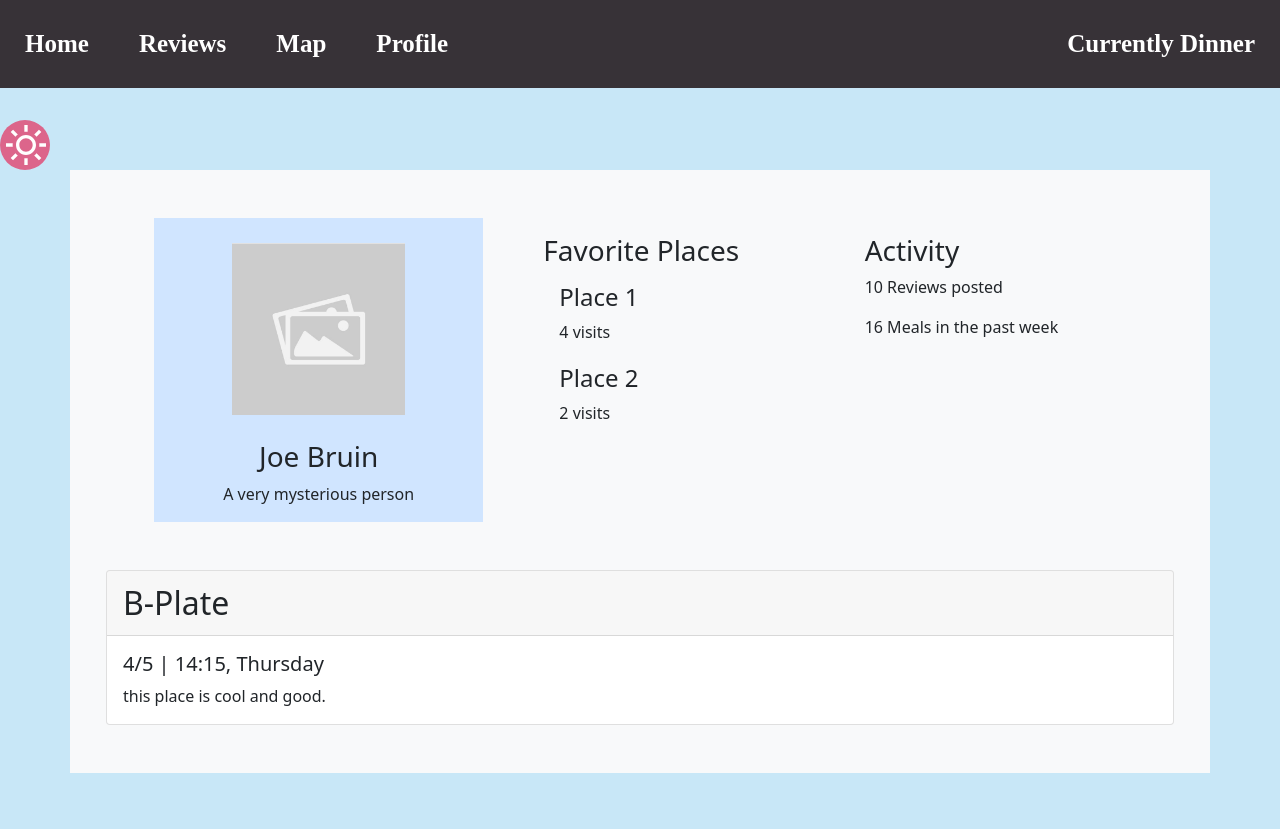
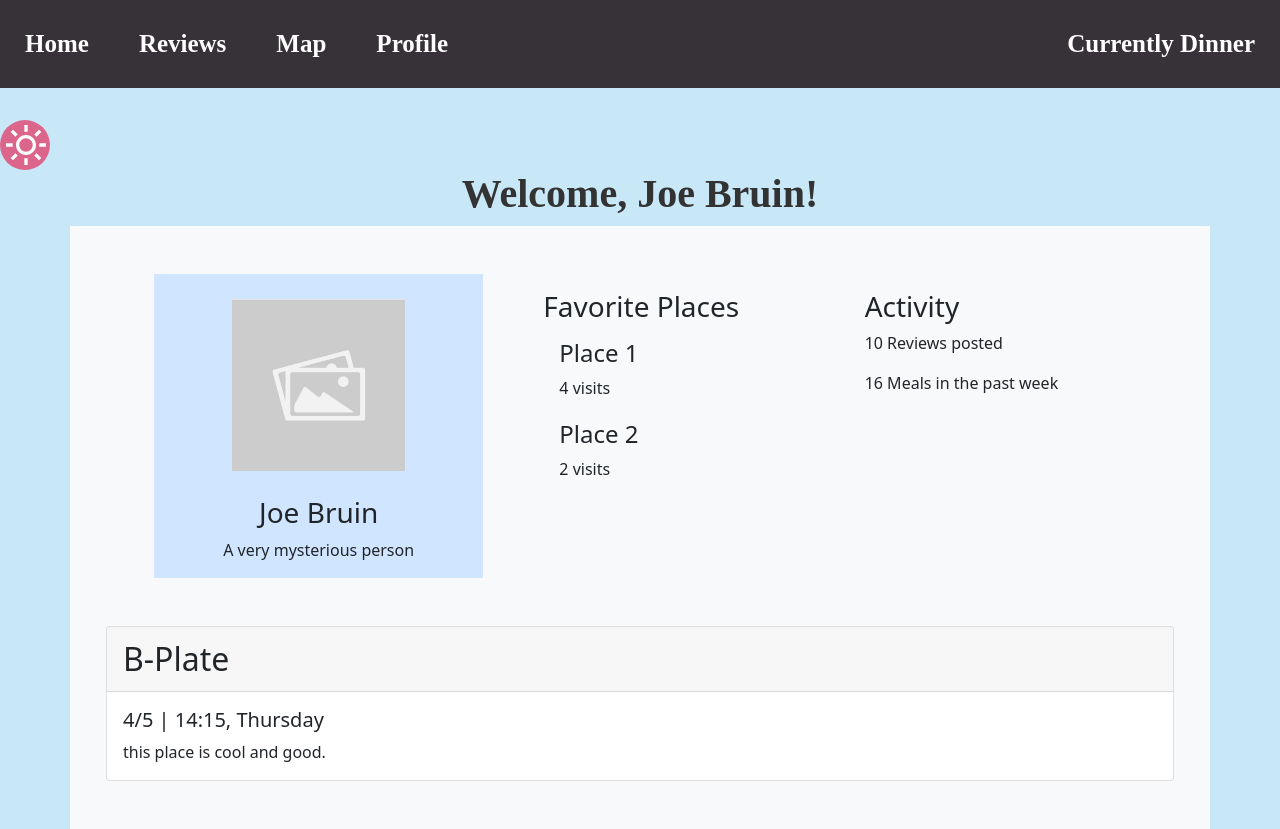
Before and after one commit to 35L-sleepy-tamagos/bruin-bites, a React (Create React App) app in the folder bites-frontend/: page /profile in a window 1280 px wide. Before the commit the page ends 800 px from the top, so only its background shows below. Built offline with nearby package versions, Linux system fonts and the light colour scheme.

Commit message:
Added title to Profile Page

```diff
--- a/bites-frontend/src/pages/Profile.js
+++ b/bites-frontend/src/pages/Profile.js
@@ -11,6 +11,7 @@ import ReviewCard from '../components/ReviewCard.js'
 export default function Profile() {
 	return (
 		<div className="Profile">
+			<h1>Welcome, Joe Bruin!</h1>
 			<Container className="bg-light p-5 fluid text-dark">
 				<Row>
 					<Col className="px-3 mx-5" style={{background: '#d0e5ff'}} align="center">
```
